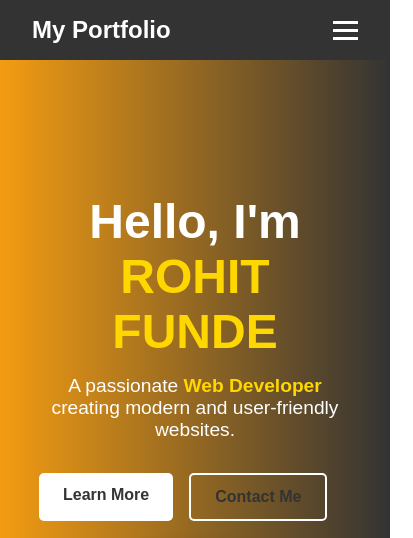
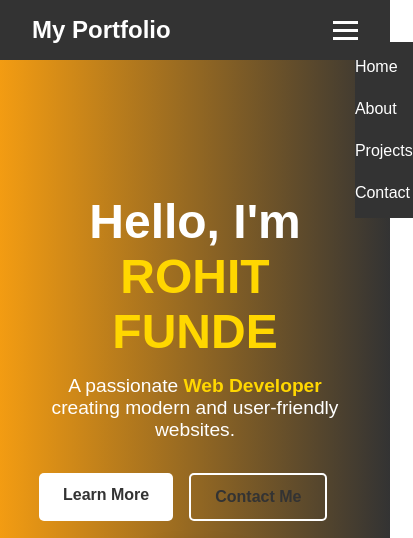
Before and after one commit to rohitfunde/My-portfolio, a plain HTML site: page index.html in a window 390 px wide. Both pictures are taken after a click on the element 345 px from the left and 30 px from the top of the page. Shown: the top 538 px of the page, 413 px wide, since content can reach past the window. Drawn offline with Linux system fonts and the light colour scheme; grey boxes are pictures that could not be loaded.

Commit message:
intial commit

```diff
--- a/style.css
+++ b/style.css
@@ -15,6 +15,9 @@ body {
     padding: 1rem 2rem;
     background-color: #333;
     color: #fff;
+    position: sticky;
+    top: 0px;
+    right: 10px;
 }
 
 .navbar .logo {
@@ -559,10 +562,11 @@ body, html {
         flex-direction: column;
         background-color: #333;
         position: absolute;
-        top: 100%;
-        left: 0;
-        width: 100%;
+        top: 70%;
+        left: 91%;
+        /* width: 100%; */
         padding: 1rem 0;
+
     }
 
     .navbar .menu.active {
```
